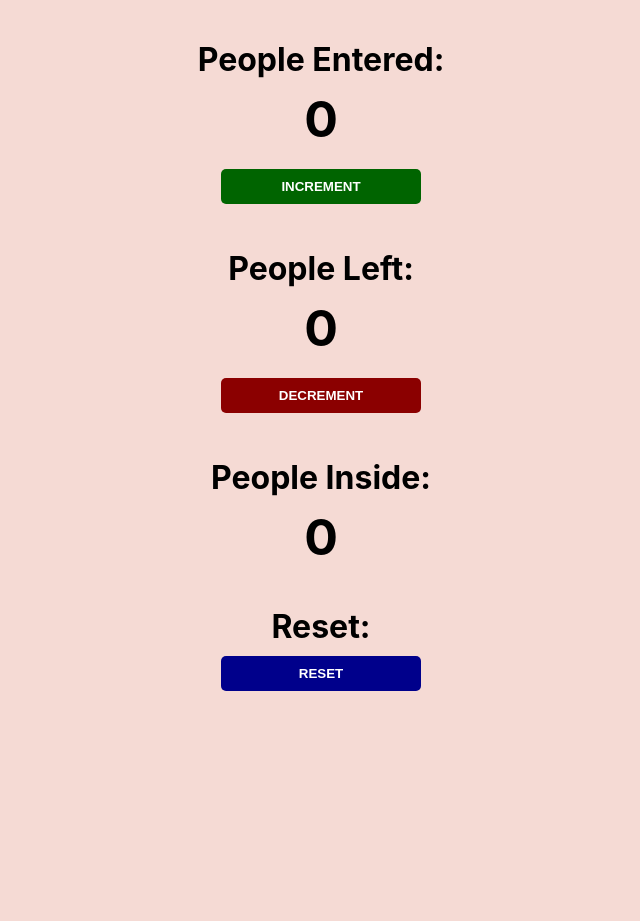
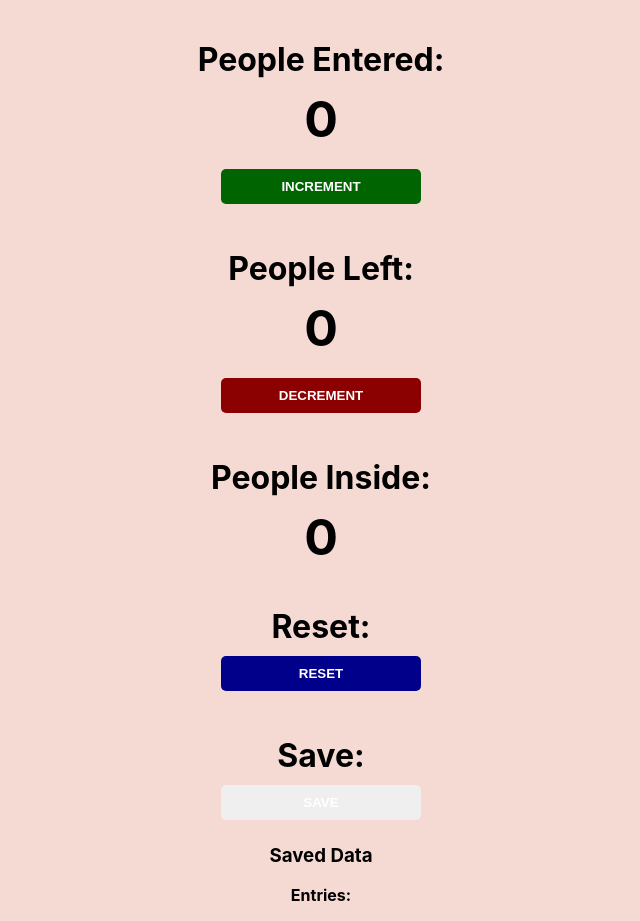
Before and after one commit to ujjwalparajuli/counting-people, a plain HTML site: page index.html in a window 1280 px wide. Shown: the whole page, without its empty margins (319-959 px from the left). Before the commit the page ends 800 px from the top, so only its background shows below. Drawn offline with Linux system fonts and the light colour scheme.

Commit message:
save button added

```diff
--- a/index.html
+++ b/index.html
@@ -10,19 +10,23 @@
     <h2 id="count-increment">0</h2>
     <button id="increment-btn" onclick="increment()">INCREMENT</button>
 
-
     <h1>People Left:</h1>
     <h2 id="count-decrement">0</h2>
     <button id="decrement-btn" onclick="decrement()">DECREMENT</button>
 
-
     <h1>People Inside:</h1>
     <h2 id="count-total">0</h2>
-
 
     <h1>Reset:</h1>
     <button id="reset-btn" type="reset" value="Reset" onclick="reset()">RESET</button>
 
+    <h1>Save:</h1>
+    <button  id= "save-btn" type="button" name="button" onclick="save()">SAVE</button>
+
+    <h3>Saved Data</h3>
+    <p id="display-data"> Entries: <br /> </p>
+
+
     <script src="index.js"></script>
   </body>
 </html>
```
